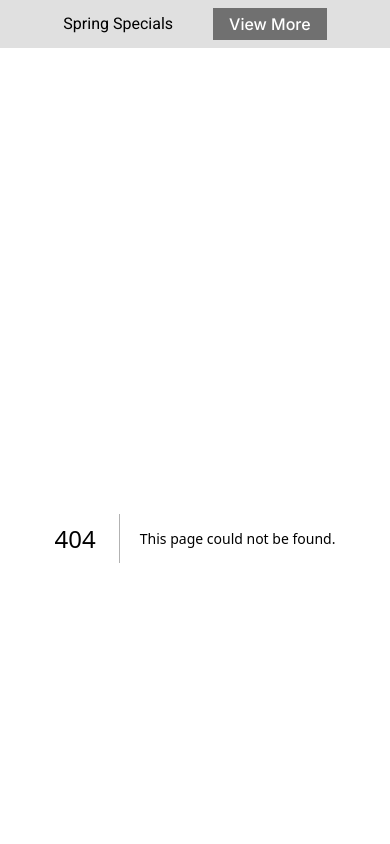
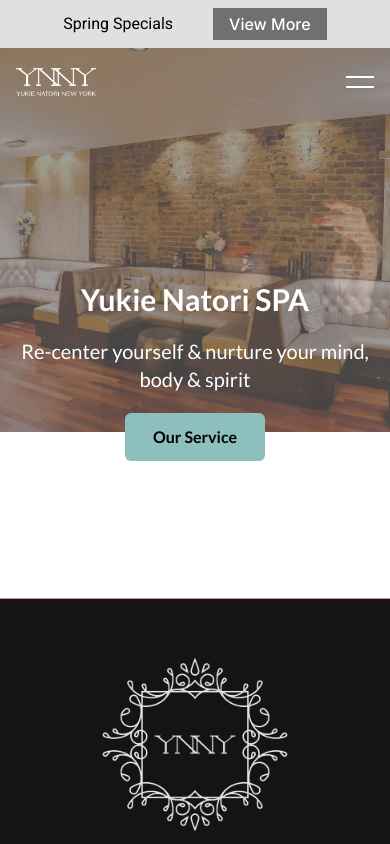
Before and after one commit to takbirgazi/yukienatori, a Next.js app: page /service-spa in a window 390 px wide. Before the commit this address had no page. Shown: the top 844 px of the page. Built offline with nearby package versions, Linux system fonts and the light colour scheme.

Commit message:
update for responsive

```diff
--- a/package.json
+++ b/package.json
@@ -24,6 +24,8 @@
     "react-dom": "^19.0.0",
     "react-hook-form": "^7.55.0",
     "react-icons": "^5.5.0",
+    "react-slick": "^0.30.3",
+    "slick-carousel": "^1.8.1",
     "tailwind-merge": "^3.0.2",
     "tw-animate-css": "^1.2.4",
     "zod": "^3.24.2"
@@ -34,6 +36,7 @@
     "@types/node": "^20",
     "@types/react": "^19",
     "@types/react-dom": "^19",
+    "@types/react-slick": "^0.23.13",
     "eslint": "^9",
     "eslint-config-next": "15.2.4",
     "tailwindcss": "^4",
--- /dev/null
+++ b/src/app/service-spa/page.tsx
@@ -0,0 +1,38 @@
+import ServiceCarousal from '@/components/CommonComp/ServiceCarousal/ServiceCarousal';
+import HeroImage from "@/assets/images/heroHome.webp";
+import HeroImage2 from "@/assets/images/about/aboutBanner.jpeg";
+
+const page = () => {
+    const carousalData = {
+        heading: "Yukie Natori SPA",
+        desc: "Re-center yourself & nurture your mind, body & spirit",
+        slag: "/",
+        buttonData: "Our Service",
+        buttonBg: "#8DBFBE",
+        slideImages: [
+            {
+                id: 1,
+                imageUrl: HeroImage.src
+            },
+            {
+                id: 2,
+                imageUrl: HeroImage2.src
+            },
+            {
+                id: 3,
+                imageUrl: HeroImage.src
+            },
+            {
+                id: 4,
+                imageUrl: HeroImage2.src
+            },
+        ]
+    }
+    return (
+        <div className='pb-40'>
+            <ServiceCarousal ServiceCarousalData={carousalData} />
+        </div>
+    );
+};
+
+export default page;
--- /dev/null
+++ b/src/components/CommonComp/ServiceCarousal/ServiceCarousal.module.css
@@ -0,0 +1,9 @@
+.carousalImageAnim {
+    animation: zoomIn 5s ease-in infinite forwards;
+}
+
+@keyframes zoomIn {
+    to {
+        transform: scale(1.1);
+    }
+}
--- /dev/null
+++ b/src/components/CommonComp/ServiceCarousal/ServiceCarousal.tsx
@@ -0,0 +1,77 @@
+"use client"
+import Image from "next/image";
+import Slider from "react-slick";
+import "slick-carousel/slick/slick.css";
+import "slick-carousel/slick/slick-theme.css";
+import { ServiceCarousalType } from './ServiceCarousalType';
+import styles from "./ServiceCarousal.module.css";
+
+
+const ServiceCarousal: React.FC<ServiceCarousalType> = ({ ServiceCarousalData }) => {
+
+
+    const settings = {
+        dots: false,
+        infinite: true,
+        speed: 1000,
+        slidesToShow: 1,
+        slidesToScroll: 1,
+        autoplay: true,
+        autoplaySpeed: 5000,
+        fade: true,
+        cssEase: "linear",
+        arrows: false
+    };
+
+    return (
+        <div>
+            <div className="relative overflow-hidden cursor-pointer -mt-[68px] -z-10">
+                <Slider {...settings}>
+                    {
+                        ServiceCarousalData.slideImages.map((data, index) => (
+                            <div key={index} className="relative ">
+                                <figure className="h-96 md:h-[80vh] overflow-hidden">
+                                    <Image
+                                        className={`w-full h-full object-cover ${styles.carousalImageAnim}`}
+                                        src={data.imageUrl}
+                                        width={1280}
+                                        height={640}
+                                        alt="Carousel"
+                                    />
+                                </figure>
+                                <div className="absolute top-0 left-0 bottom-0 w-full flex justify-center items-center bg-[#00000052]"></div>
+                            </div>
+                        ))
+                    }
+                </Slider>
+            </div>
+            <div className="absolute overflow-hidden top-1/3 left-0  w-full flex justify-center items-center">
+                <div className="flex flex-col gap-5 md:gap-10">
+                    <h2 className="text-white text-center text-3xl md:text-6xl font-bold">{ServiceCarousalData.heading}</h2>
+                    <p className="text-white text-center text-xl md:text-3xl">{ServiceCarousalData.desc}</p>
+                    <div className="flex justify-center items-center">
+                        <button
+                            className={`px-7 py-3 cursor-pointer transition duration-700 font-bold text-base rounded-sm`}
+                            style={{
+                                backgroundColor: ServiceCarousalData.buttonBg,
+                                color: "black",
+                            }}
+                            onMouseEnter={(e) => {
+                                e.currentTarget.style.backgroundColor = "white";
+                                e.currentTarget.style.color = "black";
+                            }}
+                            onMouseLeave={(e) => {
+                                e.currentTarget.style.backgroundColor = ServiceCarousalData.buttonBg;
+                                e.currentTarget.style.color = "black";
+                            }}
+                        >
+                            {ServiceCarousalData.buttonData}
+                        </button>
+                    </div>
+                </div>
+            </div>
+        </div>
+    );
+}
+
+export default ServiceCarousal;
--- /dev/null
+++ b/src/components/CommonComp/ServiceCarousal/ServiceCarousalType.ts
@@ -0,0 +1,13 @@
+export interface ServiceCarousalType {
+    ServiceCarousalData: {
+        heading: string,
+        desc: string,
+        slag: string,
+        buttonData: string,
+        buttonBg: string,
+        slideImages: {
+            id: number,
+            imageUrl: string
+        }[]
+    }
+}
--- a/src/components/HomeComp/Hero/Hero.tsx
+++ b/src/components/HomeComp/Hero/Hero.tsx
@@ -1,8 +1,8 @@
-
+import HeroImage from "@/assets/images/heroHome.webp";
 
 const Hero = () => {
     return (
-        <div style={{ backgroundImage: `url('https://yukienatori-newyork.com/wp-content/uploads/2021/06/SpaSalonYukieNatori.jpg')` }} className="bg-cover bg-center bg-no-repeat flex items-center justify-center -mt-[68px]">
+        <div style={{ backgroundImage: `url('${HeroImage.src}')` }} className="bg-cover bg-center bg-no-repeat flex items-center justify-center -mt-[68px]">
             <div className="h-96 md:min-h-[550px] flex justify-center items-center flex-col gap-5">
                 <h2 className="text-center text-white selection:text-black selection:bg-white text-3xl md:text-5xl font-bold tracking-widest">YUKIE NATORI NEW YORK</h2>
                 <p className="text-center text-white selection:text-black selection:bg-white tracking-[15px]">SALON & SPA</p>
```
Also changed, not shown: src/assets/images/heroHome.webp (added), 1 other file (tests, documents, lock files or other folders).
